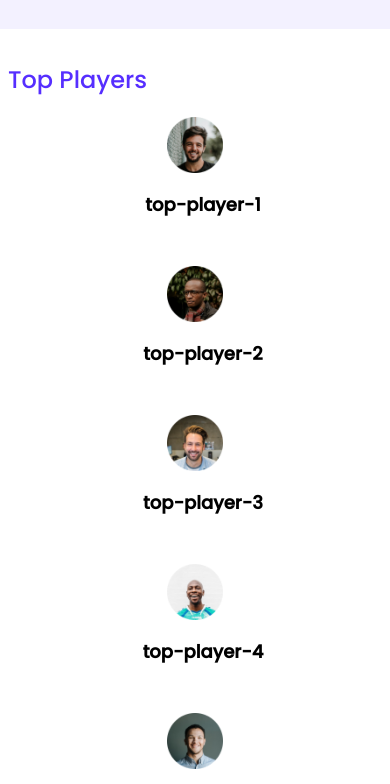
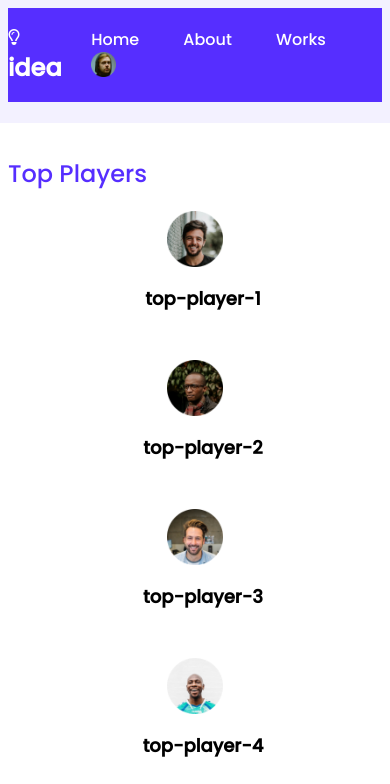
Before and after one commit to Arpon7/leader-board-CSS3, a plain HTML site: page index.html in a window 390 px wide. Shown: the top 784 px of the page. Drawn offline with Linux system fonts and the light colour scheme.

Commit message:
top-menu added

```diff
--- a/index.html
+++ b/index.html
@@ -15,6 +15,19 @@
 <body>
   <!-- header starts -->
   <header>
+    <nav class="top-menu">
+      <div class="idea">
+        <i class="far fa-lightbulb"></i>
+        <h2>idea</h2>
+      </div>
+
+      <div class="links">
+        <a href="">Home</a>
+        <a href="">About</a>
+        <a href="">Works</a>
+        <a href=""><img src="images/players/player-6.png" alt=""></a>
+      </div>
+    </nav>
   </header>
   <!-- header ends -->
   <main>
--- a/styles/style.css
+++ b/styles/style.css
@@ -11,6 +11,37 @@ hr{
 border: 1px solid #D1D1D1;
 margin-top: 3px;
 margin-bottom: 30px;
+}
+.top-menu{
+background-color: #562EFF;
+width: 100%;
+height: 94px;
+display: flex;
+justify-content: space-around;
+align-items: center;
+
+}
+.idea i{
+  color: #FFFFFF;
+
+}
+.idea h2{
+  display: inline;
+  color: #FFFFFF;
+}
+
+.links a{
+text-decoration: none;
+color: #FFFFFF;
+width: 48px;
+height: 24px;
+margin-top: 35px;
+padding: 20px;
+}
+.links img{
+
+  width: 51px;
+height: 51px;
 }
 main{
   display: flex;
@@ -150,6 +181,22 @@ main{
   .container{
     width: 100%;
   }
+  .top-menu{
+    width: 100%;
+  }
+
+  .links a{
+    text-decoration: none;
+    color: #FFFFFF;
+    height: 24px;
+    }
+
+    .links img{
+
+      width: 25px;
+     height: 25px;
+    }
+
 
   .player,.blog{
     flex-direction: column;
```
